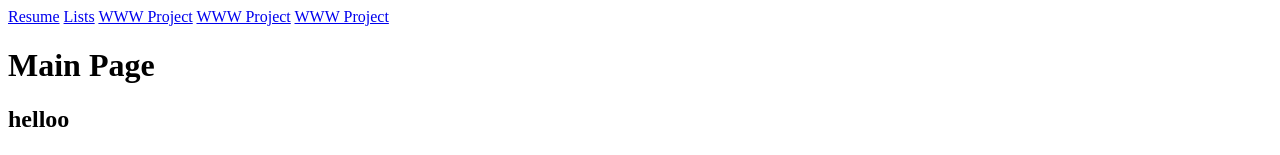
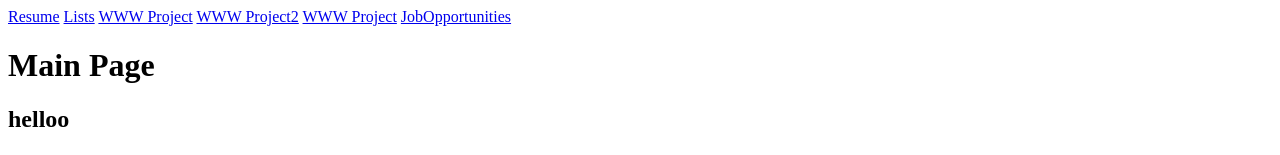
Before and after one commit to JagadishBP/HTML_Session, a plain HTML site: page index.html in a window 1280 px wide. Shown: the top 155 px of the page. Drawn offline with Linux system fonts and the light colour scheme.

Commit message:
hyperlink

```diff
--- a/index.html
+++ b/index.html
@@ -8,9 +8,9 @@
     <a href="./resume.html">Resume</a>
     <a href="./list.html">Lists</a>
     <a href="./wwwproject.html">WWW Project</a>
-    <a href="./wwwproject2.html">WWW Project</a>
+    <a href="./wwwproject2.html">WWW Project2</a>
     <a href="./Table.html">WWW Project</a>
-    <a href="JobOpportunities.HTML"></a>
+    <a href="JobOpportunities.HTML">JobOpportunities</a>
     <h1>Main Page</h1>
     <h2>helloo</h2>
     <h3>helloo</h3>
```
